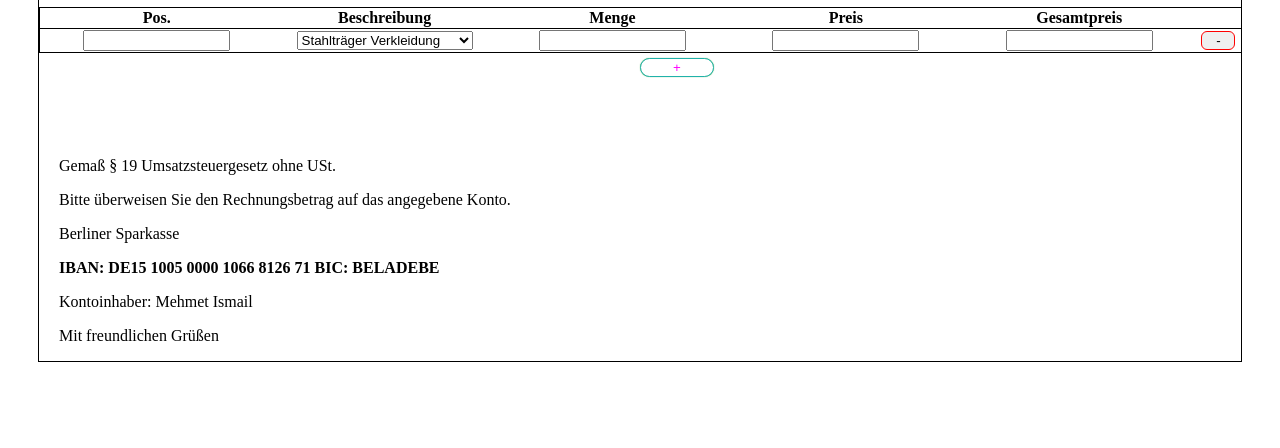
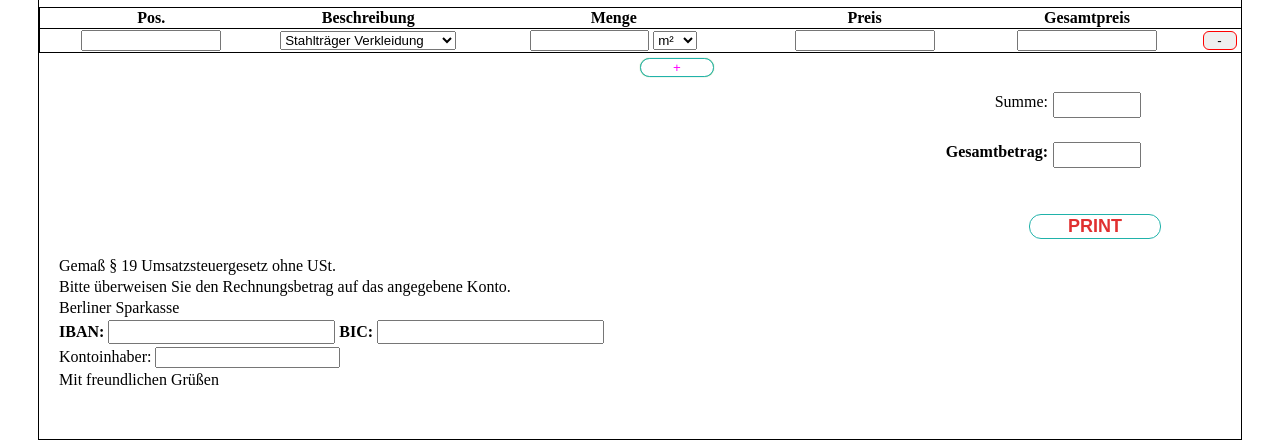
Before and after one commit to drinoff/invoiceCreatorBramdschutz, a plain HTML site: page index.html in a window 1280 px wide. Shown: the part 486-934 px from the top of the page. Before the commit the page ends 856 px from the top, so only its background shows below. Drawn offline with Linux system fonts and the light colour scheme.

Commit message:
small bugs fixed

```diff
--- a/index.html
+++ b/index.html
@@ -42,25 +42,25 @@
             <article class="invoice-details">
                 <p>
                     <label for="invoiceNumber">Rechnungsnummer: </label>
-                    <input type="text" class="details-input-style">
+                    <input type="text" class="details-input-style invoice-details-print">
                 </p>
                 <p>
                     <label for="invoiceDate">Rechnungsdatum: </label>
-                    <input type="date" class="details-input-style">
+                    <input type="date" class="details-input-style invoice-details-print">
                 </p>
                 <p>
                     <label for="leistung">Leistungszeitraum: </label>
-                    <input type="text" class="details-input-style">
+                    <input type="text" class="details-input-style invoice-details-print">
                 </p>
                 <p>
                     <label for="bv">BV: </label>
-                    <input type="text" class="details-input-style">
+                    <input type="text" class="details-input-style invoice-details-print">
                 </p>
                 <p>
-                    <input type="text" placeholder="Strasse..." class="details-input-style">
+                    <input type="text" placeholder="Strasse..." class="details-input-style invoice-details-print">
                 </p>
                 <p>
-                    <input type="text" placeholder="Ort/PLZ..." class="details-input-style">
+                    <input type="text" placeholder="Ort/PLZ..." class="details-input-style invoice-details-print">
                 </p>
                 <p>
                 <p>
@@ -76,14 +76,14 @@
             <tr>
                 <th>Pos.</th>
                 <th>Beschreibung</th>
-                <th>Menge</th>
+                <th>Menge </th>
                 <th>Preis</th>
                 <th>Gesamtpreis</th>
             </tr>
             <tr id="position" class="position">
                 <th><input type="number" class="leistung-details pos"></th>
                 <th>
-                    <select name="" id="">
+                    <select name="" id="" class="description">
                         <option value="">Stahlträger Verkleidung</option>
                         <option value="">Einbau Promat Kanal</option>
                         <option value="">Erschwerte Montage</option>
@@ -93,7 +93,13 @@
                         <option value="">Demontage Promat Kanal</option>
                     </select>
                 </th>
-                <th><input type="text" class="leistung-details menge"></th>
+                <th>
+                    <input type="text" class="leistung-details menge">
+                    <select name="menge-opt" id="menge-opt">
+                        <option value="">m&sup2;</option>
+                        <option value="std">std.</option>
+                    </select>
+                </th>
                 <th><input type="number" class="leistung-details price"></th>
                 <th><input type="text" class="leistung-details gesamt"></th>
                 <th>
@@ -104,16 +110,29 @@
         <button id='addPos' class="addPos">+</button>
 
 
+        <div class='endBetrag'>
+            <p class="summeAlone">Summe:</p>
+            <input type="text" class="summe">
+        </div>
+
+
+        <div class='endBetrag'>
+            <p>Gesamtbetrag:</p>
+            <input type="text" class="gesamtBetrag">
+        </div>
+
 
 
         <article class="footer">
             <p>Gemaß § 19 Umsatzsteuergesetz ohne USt.</p>
             <p>Bitte überweisen Sie den Rechnungsbetrag auf das angegebene Konto.</p>
             <p>Berliner Sparkasse</p>
-            <p><strong>IBAN: DE15 1005 0000 1066 8126 71 BIC: BELADEBE</strong></p>
-            <p>Kontoinhaber: Mehmet Ismail</p>
+            <p><strong>IBAN: <input type="text" class="iban"> BIC: <input type="text" class="bic"></strong></p>
+            <p>Kontoinhaber: <input type="text" class="name-end"></p>
             <p>Mit freundlichen Grüßen</p>
+            <button class="print">PRINT</button>
         </article>
+
     </main>
 
 
@@ -159,7 +178,8 @@
             margin: 0px 30px 0px 30px;
             width: inherit;
         }
-        .firma-invoice{
+
+        .firma-invoice {
             display: flex;
             justify-content: space-between;
             align-items: flex-start;
@@ -183,10 +203,15 @@
         .invoice-details {
             margin-top: 40px;
             margin-right: 20px;
+
         }
-        .invoice-details p{
+
+        .invoice-details p {
             margin-bottom: 2px;
             margin-top: 2px;
+        }
+        .details-input-style{
+            width: 35%;
         }
 
         .rechnung {
@@ -210,7 +235,13 @@
 
         .leistung-details {
             width: 60%;
+            text-align: center;
         }
+
+        .menge {
+            width: 40%;
+        }
+
 
         .addPos {
             margin-left: 50%;
@@ -240,12 +271,138 @@
 
         }
 
+        .endBetrag {
+            display: flex;
+            justify-content: flex-end;
+            font-weight: bold;
+
+        }
+        .endBetrag p.summeAlone{
+            font-weight: normal;
+        }
+        .summe{
+            width: 80px;
+            height: 20px;
+            margin-top: 15px;
+            margin-right: 100px;
+
+            font-size: 14px;
+            margin-left: 5px;
+        }
+        .gesamtBetrag
+        {
+            width: 80px;
+            height: 20px;
+            margin-top: 15px;
+            margin-right: 100px;
+            font-weight: bold;
+            font-size: 18px;
+            margin-left: 5px;
+        }
+
 
 
 
         .footer {
             margin-top: 80px;
             margin-left: 20px;
+            position: relative;
+            margin-bottom: 50px;
+        }
+        .footer p{
+            margin: 3px 0px 3px 0px;
+        }
+        .print{
+            position: absolute;
+            right: 80px;
+            bottom: 150px;
+            width: 10%;
+            border-radius: 12px;
+            border: 1px solid lightseagreen;
+            color: rgb(224, 48, 48);
+            font-weight: bold;
+            font-size: 18px;
+            background-color: rgb(255, 255, 255);
+            transition: 0.5s;
+
+        }
+        .print:hover{
+            transform: scale(1.3);
+            cursor: pointer;
+            background-color: lightseagreen;
+            border: red;
+            transition: transform, 0.5s;
+
+        }
+        .iban,
+        .bic{
+            font-weight: bold;
+            font-size: 16px;
+        }
+
+
+        @media print {
+
+            .details-input-style,
+            .invoice-details-print,
+            .table,
+            .tr,
+            .pos,
+            .description,
+            .menge,
+            .price,
+            .gesamt,
+            #menge-opt,
+            .summe,
+            .gesamtBetrag,
+            .iban,
+            .bic,
+            .name-end {
+                border: none;
+            }
+
+            #menge-opt {
+                margin-left: -20px;
+            }
+
+            .menge {
+                margin-left: -10px;
+            }
+
+            .delete {
+                display: none;
+            }
+
+            select {
+                -o-appearance: none;
+                -ms-appearance: none;
+                -webkit-appearance: none;
+                -moz-appearance: none;
+                appearance: none;
+            }
+
+            #addPos {
+                display: none;
+            }
+
+            .pos {
+                font-weight: bold;
+            }
+            .summe,
+            .gesamtBetrag{
+                margin-right: 1px;
+
+            }
+            .invoice-details{
+                margin-right: -50px;
+            }
+            .print{
+                display: none;
+            }
+
+
+
+
         }
     </style>
     <script>
@@ -267,6 +424,14 @@
             }
         })
     </script>
+    <script>
+
+        const printBtn = document.getElementsByClassName('print')[0];
+        printBtn.addEventListener('click',()=>{
+            window.print();
+        })
+    </script>
+
 </body>
 
 
```
